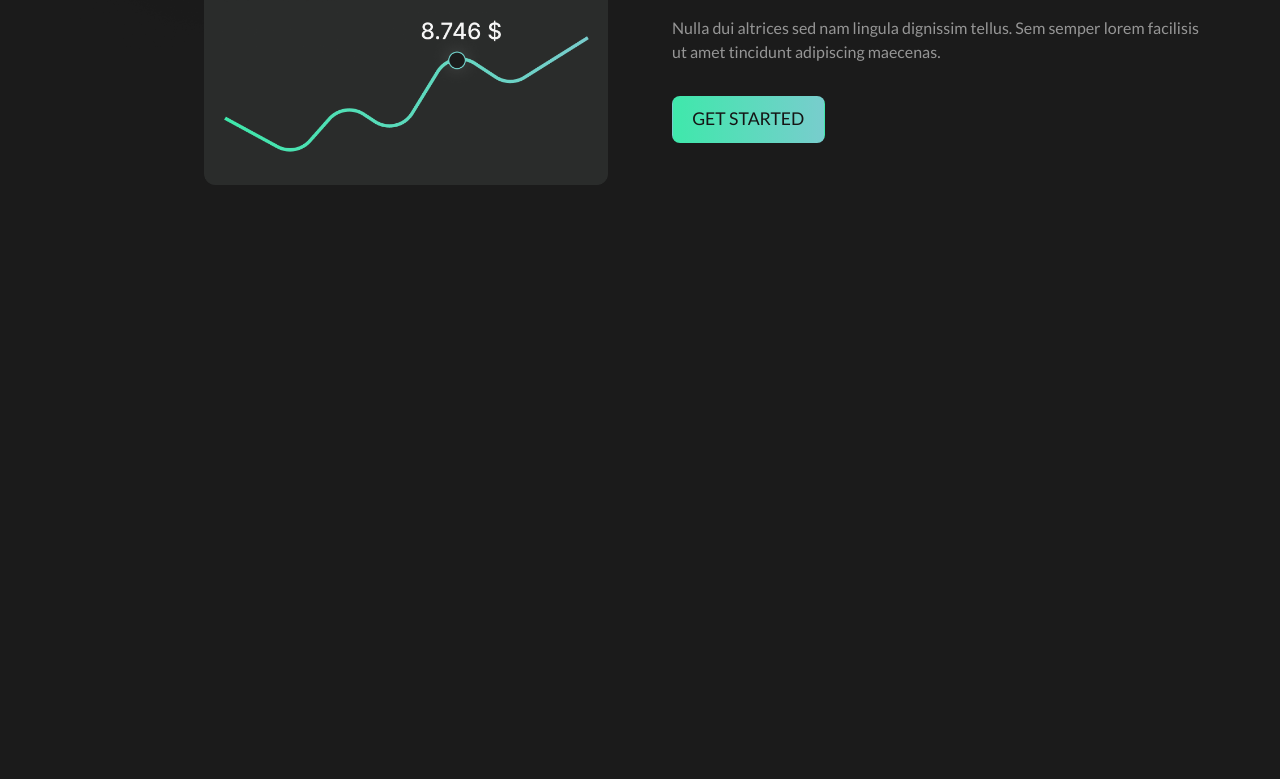
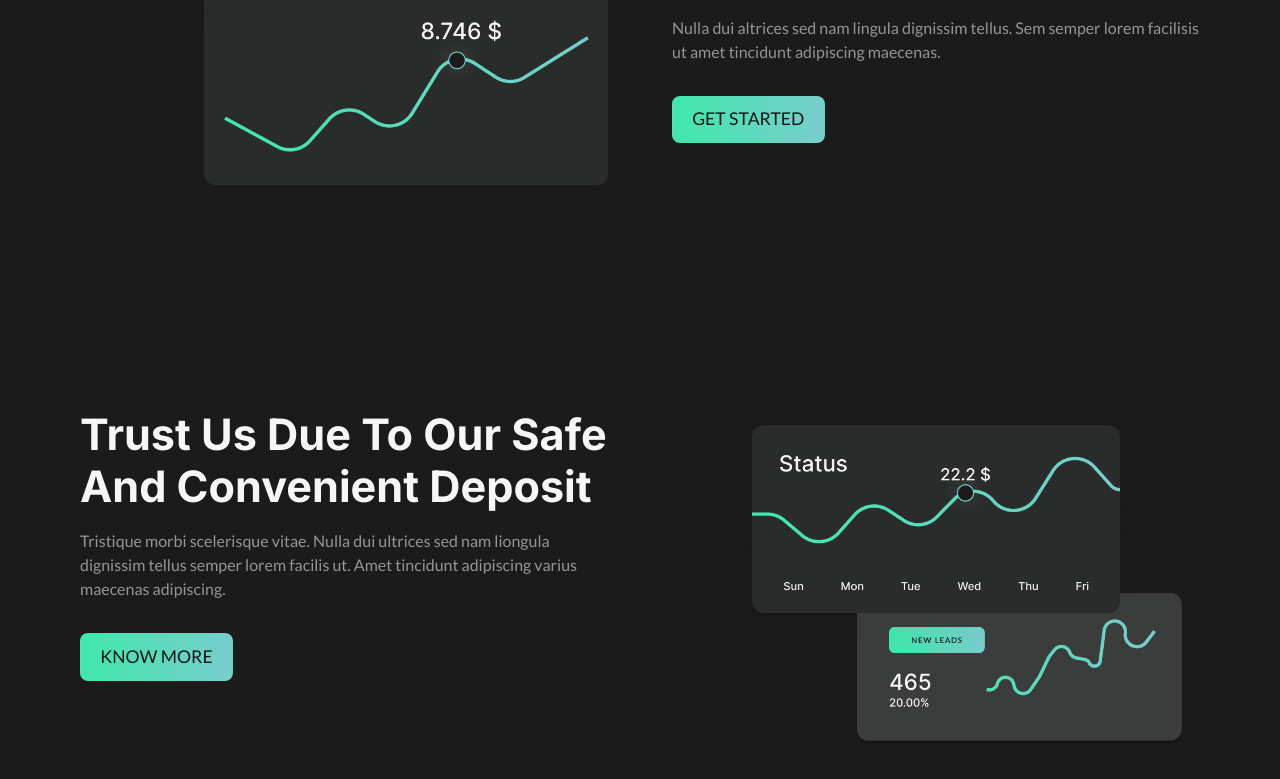
Before and after one commit to fdfborges/crypto-code, a React (Vite) app: page / in a window 1280 px wide. Shown: the part 1850-2629 px from the top of the page. Before the commit the page ends 2115 px from the top, so only its background shows below. Built offline with nearby package versions, Linux system fonts and the light colour scheme.

Commit message:
Created part of status

```diff
--- a/src/App.jsx
+++ b/src/App.jsx
@@ -3,6 +3,7 @@ import Hero from "./components/hero/Hero";
 import Navbar from "./components/navbar/Navbar";
 import Pricing from "./components/pricing/Pricing";
 import Earnings from "./components/earnings/earnings";
+import Status from "./components/status/status";
 
 
 function App() {
@@ -13,6 +14,7 @@ function App() {
   <Companies />
   <Pricing />
   <Earnings />
+  <Status />
 
     </>
   )
--- /dev/null
+++ b/src/components/status/Status.jsx
@@ -0,0 +1,28 @@
+import "./Status.scss";
+import StatusImg from "../../assets/status.png";
+import Aos from "aos";
+import "aos/dist/aos.css";
+import { useEffect } from "react";
+
+const Status = () => {
+    useEffect(() => {
+        Aos.init({ duration: 1000 });
+    });
+    return (
+        <section className="status">
+            <div className="status__container wrapper" data-aos="zoom-in-up">
+                <div className="status__left">
+                    <h2>Trust us due to our safe and convenient deposit</h2>
+                    <p>Tristique morbi scelerisque vitae. Nulla dui ultrices sed nam liongula dignissim tellus semper lorem facilis ut. Amet tincidunt adipiscing varius maecenas adipiscing.</p>
+                    <a href="#" className="btn">KNOW MORE</a>
+                </div>
+
+                <div className="status__right" data-aos="fade-left">
+                    <img src={StatusImg} alt="status" />
+                </div>
+            </div>
+        </section>
+    )
+}
+
+export default Status;
--- /dev/null
+++ b/src/components/status/Status.scss
@@ -0,0 +1,40 @@
+@import "../../styles/mixins.scss";
+
+.status{
+    padding-block: 5rem;
+
+    &__container{
+        display: grid;
+        grid-template-columns: repeat(2, 1fr);
+        align-items: center;
+        gap: 6rem 4rem;
+
+        @include respond (tab-port){
+            grid-template-columns: 1fr;
+        }
+    }
+
+    img{
+        width: 100%;
+    }
+
+    h2{
+        font-size: 2.7rem;
+        line-height: 1.2;
+        text-transform: capitalize;
+    }
+
+    @include respond(phone){
+        font-size: 2.2rem;
+    }
+
+    p{
+        margin-block: 1rem 2rem;
+    }
+
+    &__left {
+        @include respond(tab-port){
+            order: 2;
+        }
+    }
+}
```
